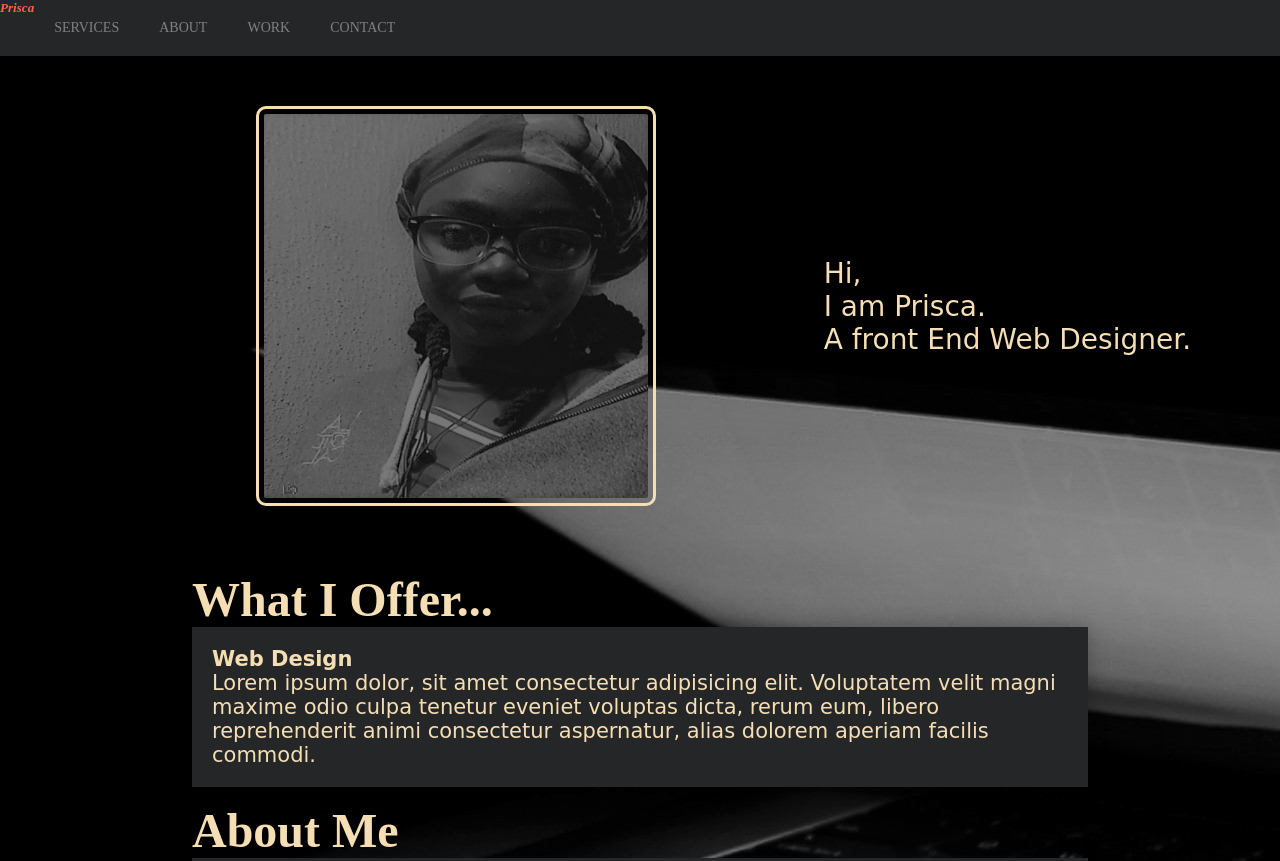
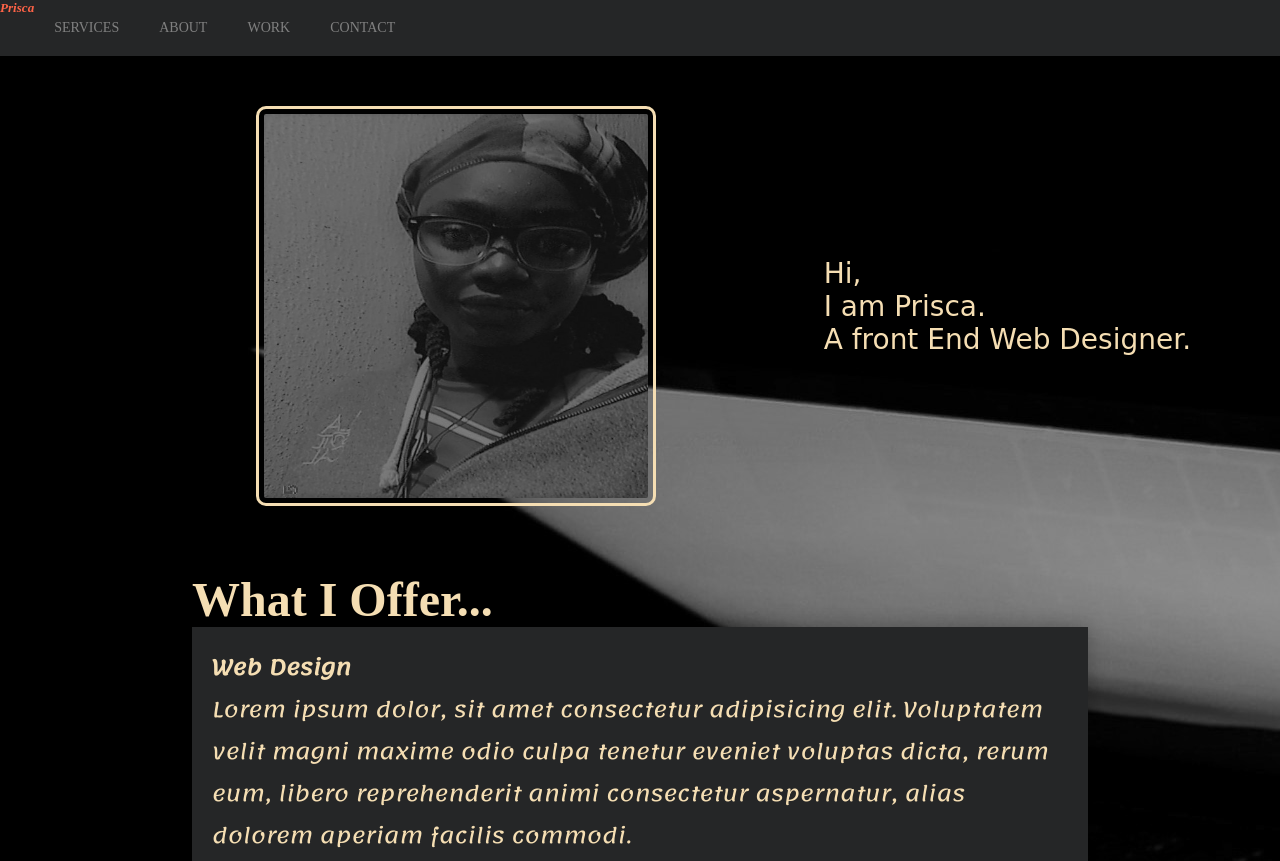
Before and after one commit to PriscaTonia/PortfolioWebsite, a plain HTML site: page index.html in a window 1280 px wide. Shown: the top 861 px of the page. Drawn offline with Linux system fonts and the light colour scheme.

Commit message:
Update index.html

```diff
--- a/index.html
+++ b/index.html
@@ -4,6 +4,7 @@
     <meta charset="UTF-8">
     <meta name="viewport" content="width=device-width, initial-scale=1.0">
     <title>Prisca's Portfolio Website</title>
+    <link href="https://fonts.googleapis.com/css2?family=Lemonada&display=swap" rel="stylesheet">
     <link rel="stylesheet" href="https://cdnjs.cloudflare.com/ajax/libs/font-awesome/4.7.0/css/font-awesome.min.css">
     <link rel="stylesheet" href="portfolio.css">
 </head>
```
